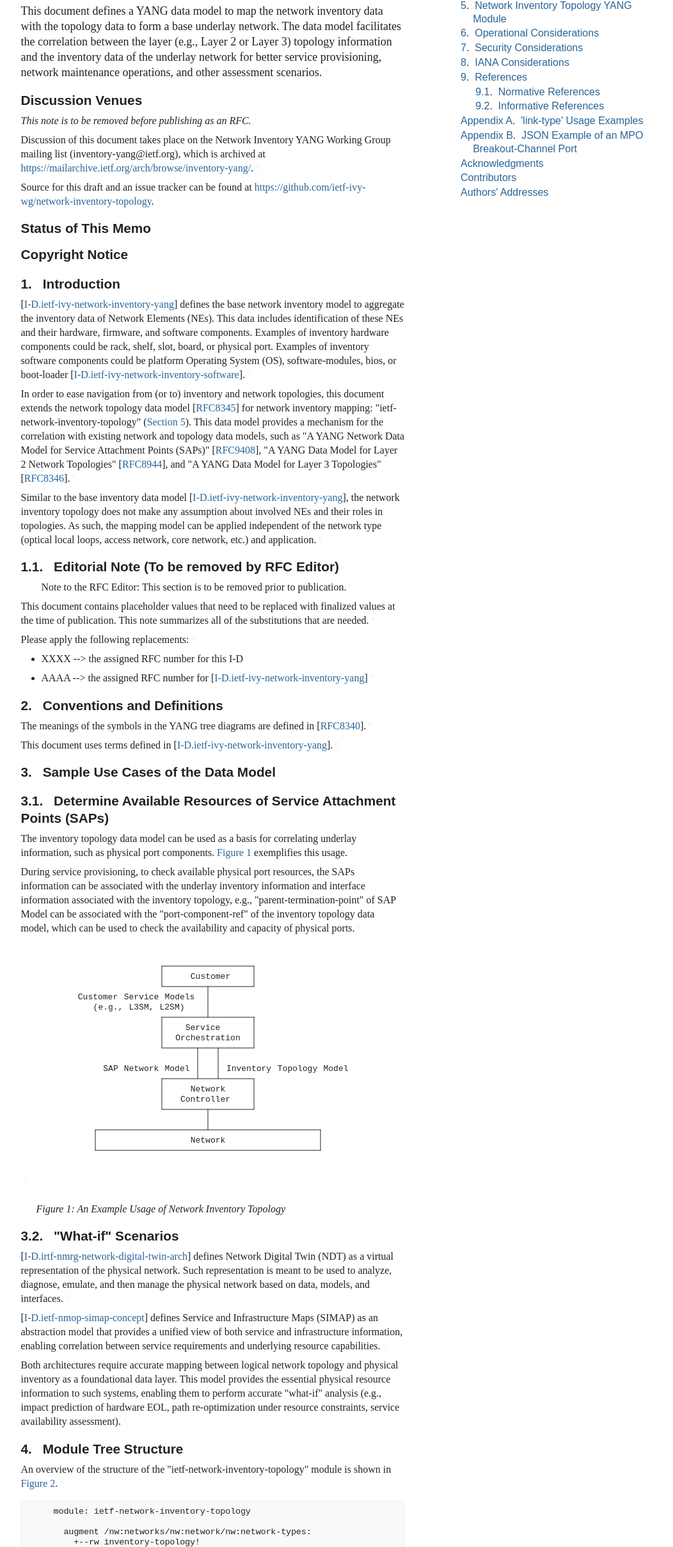
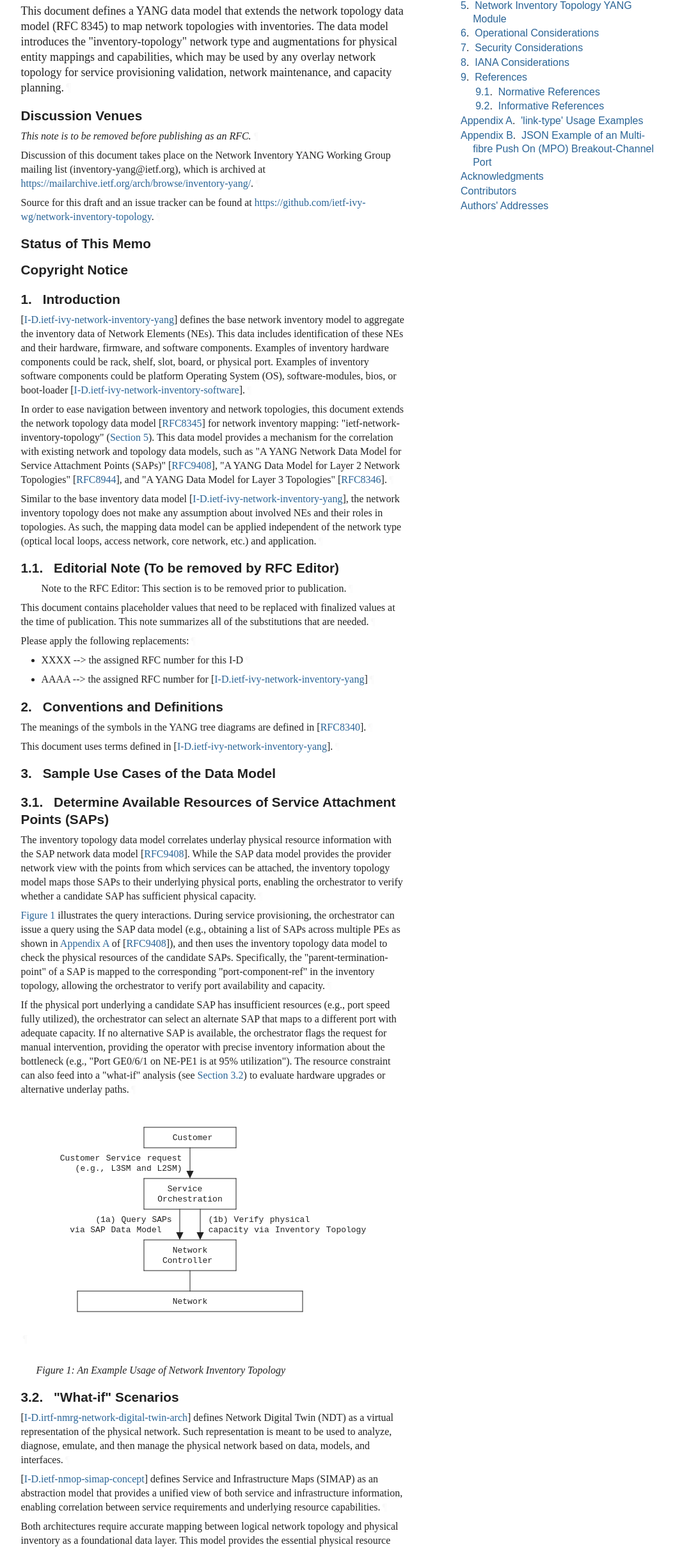
Before and after one commit to ietf-ivy-wg/network-inventory-topology, a plain HTML site: page draft-ietf-ivy-network-inventory-topology.html in a window 1280 px wide. Shown: the part 382-2800 px from the top of the page at 64% size, without its empty margins (92-1144 px from the left). Drawn offline with Linux system fonts and the light colour scheme; a web font is replaced by a local one.

Commit message:
Script updating gh-pages from 3b18710. [ci skip]

```diff
--- a/draft-ietf-ivy-network-inventory-topology.html
+++ b/draft-ietf-ivy-network-inventory-topology.html
@@ -9,14 +9,14 @@
 <meta content="Mohamed Boucadair" name="author">
 <meta content="Cheng Zhou" name="author">
 <meta content="Qin Wu" name="author">
-<meta content="
-       This document defines a YANG data model to
-   map the network inventory data with the topology data
-   to form a base underlay network. The data model facilitates the
-   correlation between the layer (e.g.,  Layer 2 or Layer 3) topology information
-   and the inventory data of the underlay network for better service
-   provisioning, network maintenance operations, and other assessment scenarios.
-    " name="description">
+<meta content='
+       This document defines a YANG data model that extends the network
+topology data model (RFC 8345) to map network topologies with inventories. The data model
+introduces the "inventory-topology" network type and augmentations
+for physical entity mappings and capabilities, which may be used by
+any overlay network topology for service provisioning validation,
+network maintenance, and capacity planning.
+    ' name="description">
 <meta content="xml2rfc 3.33.0" name="generator">
 <meta content="Automation" name="keyword">
 <meta content="Network Digital Map" name="keyword">
@@ -1105,12 +1105,12 @@ svg :is([fill="white"], [fill^="#fff"]) {
 <h1 id="title">A YANG Network Data Model for Inventory Topology Mapping</h1>
 <section id="section-abstract">
       <h2 id="abstract"><a href="#abstract" class="selfRef">Abstract</a></h2>
-<p id="section-abstract-1">This document defines a YANG data model to
-   map the network inventory data with the topology data
-   to form a base underlay network. The data model facilitates the
-   correlation between the layer (e.g.,  Layer 2 or Layer 3) topology information
-   and the inventory data of the underlay network for better service
-   provisioning, network maintenance operations, and other assessment scenarios.<a href="#section-abstract-1" class="pilcrow">¶</a></p>
+<p id="section-abstract-1">This document defines a YANG data model that extends the network
+topology data model (RFC 8345) to map network topologies with inventories. The data model
+introduces the "inventory-topology" network type and augmentations
+for physical entity mappings and capabilities, which may be used by
+any overlay network topology for service provisioning validation,
+network maintenance, and capacity planning.<a href="#section-abstract-1" class="pilcrow">¶</a></p>
 </section>
 <section class="note rfcEditorRemove" id="section-note.1">
       <h2 id="name-discussion-venues">
@@ -1231,7 +1231,7 @@ svg :is([fill="white"], [fill^="#fff"]) {
             <p id="section-toc.1-1.10.1"><a href="#appendix-A" class="auto internal xref">Appendix A</a>.  <a href="#name-link-type-usage-examples" class="internal xref">'link-type' Usage Examples</a></p>
 </li>
           <li class="compact toc ulBare ulEmpty" id="section-toc.1-1.11">
-            <p id="section-toc.1-1.11.1"><a href="#appendix-B" class="auto internal xref">Appendix B</a>.  <a href="#name-json-example-of-an-mpo-brea" class="internal xref">JSON Example of an MPO Breakout-Channel Port</a></p>
+            <p id="section-toc.1-1.11.1"><a href="#appendix-B" class="auto internal xref">Appendix B</a>.  <a href="#name-json-example-of-an-multi-fi" class="internal xref">JSON Example of an Multi-fibre Push On (MPO) Breakout-Channel Port</a></p>
 </li>
           <li class="compact toc ulBare ulEmpty" id="section-toc.1-1.12">
             <p id="section-toc.1-1.12.1"><a href="#appendix-C" class="auto internal xref"></a><a href="#name-acknowledgments" class="internal xref">Acknowledgments</a></p>
@@ -1257,14 +1257,14 @@ svg :is([fill="white"], [fill^="#fff"]) {
    of inventory hardware components could be rack, shelf, slot, board,
    or physical port.  Examples of inventory software components could
    be platform Operating System (OS), software-modules, bios, or boot-loader <span>[<a href="#I-D.ietf-ivy-network-inventory-software" class="cite xref">I-D.ietf-ivy-network-inventory-software</a>]</span>.<a href="#section-1-1" class="pilcrow">¶</a></p>
-<p id="section-1-2">In order to ease navigation from (or to) inventory and network topologies,
+<p id="section-1-2">In order to ease navigation between inventory and network topologies,
 this document extends the network topology data model <span>[<a href="#RFC8345" class="cite xref">RFC8345</a>]</span> for network
 inventory mapping: "ietf-network-inventory-topology" (<a href="#sec-module" class="auto internal xref">Section 5</a>).  This data model provides a mechanism for the correlation with existing
 network and topology data models, such as "A YANG Network Data Model for Service Attachment Points (SAPs)" <span>[<a href="#RFC9408" class="cite xref">RFC9408</a>]</span>,
 "A YANG Data Model for Layer 2 Network Topologies" <span>[<a href="#RFC8944" class="cite xref">RFC8944</a>]</span>, and "A YANG Data Model for Layer 3 Topologies" <span>[<a href="#RFC8346" class="cite xref">RFC8346</a>]</span>.<a href="#section-1-2" class="pilcrow">¶</a></p>
 <p id="section-1-3">Similar to the base inventory data model  <span>[<a href="#I-D.ietf-ivy-network-inventory-yang" class="cite xref">I-D.ietf-ivy-network-inventory-yang</a>]</span>, the network inventory topology
 does not make any assumption about involved NEs and their roles in topologies. As such, the mapping
-model can be applied independent of the network type (optical local loops, access network, core network, etc.) and application.<a href="#section-1-3" class="pilcrow">¶</a></p>
+data model can be applied independent of the network type (optical local loops, access network, core network, etc.) and application.<a href="#section-1-3" class="pilcrow">¶</a></p>
 <div id="editorial-note-to-be-removed-by-rfc-editor">
 <section id="section-1.1">
         <h3 id="name-editorial-note-to-be-remove">
@@ -1308,29 +1308,45 @@ model can be applied independent of the network type (optical local loops, acces
         <h3 id="name-determine-available-resourc">
 <a href="#section-3.1" class="section-number selfRef">3.1. </a><a href="#name-determine-available-resourc" class="section-name selfRef">Determine Available Resources of Service Attachment Points (SAPs)</a>
         </h3>
-<p id="section-3.1-1">The inventory topology data model can be used as a basis for correlating
-   underlay information, such as physical port components.  <a href="#nwi-topology-usage" class="auto internal xref">Figure 1</a> exemplifies this usage.<a href="#section-3.1-1" class="pilcrow">¶</a></p>
-<p id="section-3.1-2">During service provisioning, to check available physical port
-   resources, the SAPs information can be
-   associated with the underlay inventory information and interface
-   information associated with the inventory topology, e.g.,
-   "parent-termination-point" of SAP Model can be associated with the
-   "port-component-ref" of the inventory topology data model,
-   which can be used to check the availability and capacity of physical
-   ports.<a href="#section-3.1-2" class="pilcrow">¶</a></p>
+<p id="section-3.1-1">The inventory topology data model correlates underlay physical
+resource information with the SAP network data model <span>[<a href="#RFC9408" class="cite xref">RFC9408</a>]</span>.
+While the SAP data model provides the provider network view with the
+points from which services can be attached, the inventory
+topology model maps those SAPs to their underlying physical
+ports, enabling the orchestrator to verify whether a candidate
+SAP has sufficient physical capacity.<a href="#section-3.1-1" class="pilcrow">¶</a></p>
+<p id="section-3.1-2"><a href="#nwi-topology-usage" class="auto internal xref">Figure 1</a> illustrates the query interactions.
+During service provisioning, the orchestrator can issue a query using the SAP
+data model (e.g., obtaining a list of SAPs across multiple PEs
+as shown in <span><a href="https://rfc-editor.org/rfc/rfc9408#appendix-A" class="relref">Appendix A</a> of [<a href="#RFC9408" class="cite xref">RFC9408</a>]</span>), and then uses the
+inventory topology data model to check the physical resources of the
+candidate SAPs.  Specifically, the "parent-termination-point"
+of a SAP is mapped to the corresponding "port-component-ref"
+in the inventory topology, allowing the orchestrator to verify
+port availability and capacity.<a href="#section-3.1-2" class="pilcrow">¶</a></p>
+<p id="section-3.1-3">If the physical port underlying a candidate SAP has insufficient
+resources (e.g., port speed fully utilized), the orchestrator
+can select an alternate SAP that maps to a different port
+with adequate capacity.  If no alternative SAP is available,
+the orchestrator flags the request for manual intervention,
+providing the operator with precise inventory information
+about the bottleneck (e.g., "Port GE0/6/1 on NE-PE1 is at 95% utilization").
+The resource constraint can also feed into a "what-if" analysis
+(see <a href="#sec-whatif" class="auto internal xref">Section 3.2</a>) to evaluate hardware upgrades or
+alternative underlay paths.<a href="#section-3.1-3" class="pilcrow">¶</a></p>
 <span id="name-an-example-usage-of-network"></span><div id="nwi-topology-usage">
 <figure id="figure-1">
-          <div id="section-3.1-3.1">
-            <div class="alignCenter art-svg artwork" id="section-3.1-3.1.1">
-<svg xmlns="http://www.w3.org/2000/svg" version="1.1" height="352" width="432" viewBox="0 0 432 352" class="diagram" text-anchor="middle" font-family="monospace" font-size="13px" stroke-linecap="round">
+          <div id="section-3.1-4.1">
+            <div class="alignCenter art-svg artwork" id="section-3.1-4.1.1">
+<svg xmlns="http://www.w3.org/2000/svg" version="1.1" height="352" width="488" viewBox="0 0 488 352" class="diagram" text-anchor="middle" font-family="monospace" font-size="13px" stroke-linecap="round">
                 <path d="M 32,288 L 32,320" fill="none" stroke="black"></path>
                 <path d="M 136,32 L 136,64" fill="none" stroke="black"></path>
                 <path d="M 136,112 L 136,160" fill="none" stroke="black"></path>
                 <path d="M 136,208 L 136,256" fill="none" stroke="black"></path>
-                <path d="M 192,160 L 192,208" fill="none" stroke="black"></path>
-                <path d="M 208,64 L 208,112" fill="none" stroke="black"></path>
+                <path d="M 192,160 L 192,200" fill="none" stroke="black"></path>
+                <path d="M 208,64 L 208,104" fill="none" stroke="black"></path>
                 <path d="M 208,256 L 208,288" fill="none" stroke="black"></path>
-                <path d="M 224,160 L 224,208" fill="none" stroke="black"></path>
+                <path d="M 224,160 L 224,200" fill="none" stroke="black"></path>
                 <path d="M 280,32 L 280,64" fill="none" stroke="black"></path>
                 <path d="M 280,112 L 280,160" fill="none" stroke="black"></path>
                 <path d="M 280,208 L 280,256" fill="none" stroke="black"></path>
@@ -1343,27 +1359,39 @@ model can be applied independent of the network type (optical local loops, acces
                 <path d="M 136,256 L 280,256" fill="none" stroke="black"></path>
                 <path d="M 32,288 L 384,288" fill="none" stroke="black"></path>
                 <path d="M 32,320 L 384,320" fill="none" stroke="black"></path>
+                <polygon class="arrowhead" points="232,200 220,194.4 220,205.6" fill="black" transform="rotate(90,224,200)"></polygon>
+                <polygon class="arrowhead" points="216,104 204,98.4 204,109.6" fill="black" transform="rotate(90,208,104)"></polygon>
+                <polygon class="arrowhead" points="200,200 188,194.4 188,205.6" fill="black" transform="rotate(90,192,200)"></polygon>
                 <g class="text">
                   <text x="212" y="52">Customer</text>
                   <text x="36" y="84">Customer</text>
                   <text x="104" y="84">Service</text>
-                  <text x="164" y="84">Models</text>
+                  <text x="168" y="84">request</text>
                   <text x="52" y="100">(e.g.,</text>
-                  <text x="104" y="100">L3SM,</text>
-                  <text x="152" y="100">L2SM)</text>
+                  <text x="100" y="100">L3SM</text>
+                  <text x="136" y="100">and</text>
+                  <text x="176" y="100">L2SM)</text>
                   <text x="200" y="132">Service</text>
                   <text x="208" y="148">Orchestration</text>
-                  <text x="56" y="196">SAP</text>
-                  <text x="104" y="196">Network</text>
-                  <text x="160" y="196">Model</text>
-                  <text x="272" y="196">Inventory</text>
-                  <text x="348" y="196">Topology</text>
-                  <text x="408" y="196">Model</text>
+                  <text x="76" y="180">(1a)</text>
+                  <text x="120" y="180">Query</text>
+                  <text x="164" y="180">SAPs</text>
+                  <text x="252" y="180">(1b)</text>
+                  <text x="300" y="180">Verify</text>
+                  <text x="364" y="180">physical</text>
+                  <text x="32" y="196">via</text>
+                  <text x="64" y="196">SAP</text>
+                  <text x="100" y="196">Data</text>
+                  <text x="144" y="196">Model</text>
+                  <text x="268" y="196">capacity</text>
+                  <text x="320" y="196">via</text>
+                  <text x="376" y="196">Inventory</text>
+                  <text x="452" y="196">Topology</text>
                   <text x="208" y="228">Network</text>
                   <text x="204" y="244">Controller</text>
                   <text x="208" y="308">Network</text>
                 </g>
-              </svg><a href="#section-3.1-3.1.1" class="pilcrow">¶</a>
+              </svg><a href="#section-3.1-4.1.1" class="pilcrow">¶</a>
 </div>
 </div>
 <figcaption><a href="#figure-1" class="selfRef">Figure 1</a>:
@@ -1372,7 +1400,7 @@ model can be applied independent of the network type (optical local loops, acces
 </div>
 </section>
 </div>
-<div id="what-if-scenarios">
+<div id="sec-whatif">
 <section id="section-3.2">
         <h3 id="name-what-if-scenarios">
 <a href="#section-3.2" class="section-number selfRef">3.2. </a><a href="#name-what-if-scenarios" class="section-name selfRef">"What-if" Scenarios</a>
@@ -1390,7 +1418,7 @@ model can be applied independent of the network type (optical local loops, acces
  and physical inventory as a foundational data layer. This model provides
  the essential physical resource information to such systems, enabling
  them to perform accurate "what-if" analysis (e.g., impact prediction
- of hardware EOL, path re-optimization under resource constraints, service
+ of hardware End-of-Life, path re-optimization under resource constraints, service
  availability assessment).<a href="#section-3.2-3" class="pilcrow">¶</a></p>
 </section>
 </div>
@@ -1432,14 +1460,9 @@ module: ietf-network-inventory-topology
 <p id="section-4-3">The module augments the "ietf-network-topology" module as follows:<a href="#section-4-3" class="pilcrow">¶</a></p>
 <ul class="normal">
 <li class="normal" id="section-4-4.1">
-          <p id="section-4-4.1.1">Inventory mapping attributes for nodes, links, and termination
+          <p id="section-4-4.1.1">Inventory mapping attributes for nodes, and termination
       points: The corresponding containers augments the topology module
       with the references to the base network inventory<a href="#section-4-4.1.1" class="pilcrow">¶</a></p>
-<p id="section-4-4.1.2">
-The inventory topology
- module associates inventory data with overlay topologies.  It can be
- used as the "supporting-networks" of SAP, Layer 2, or Layer 3
- topologies.<a href="#section-4-4.1.2" class="pilcrow">¶</a></p>
 </li>
       </ul>
 <div id="link-extensions">
@@ -1451,7 +1474,7 @@ The inventory topology
 <ul class="normal">
 <li class="normal" id="section-4.1-2.1">
             <p id="section-4.1-2.1.1">"link-type" – A string indicating the link media type, such as
- "copper", "fiber", or "coax". For wireless media, values such as "microwave", or "wifi" may be used<a href="#section-4.1-2.1.1" class="pilcrow">¶</a></p>
+ "copper", "fiber", or "coax". For wireless media, values such as "microwave", or "wlan" may be used<a href="#section-4.1-2.1.1" class="pilcrow">¶</a></p>
 </li>
         </ul>
 <p id="section-4.1-3">The "link-type" serves as a lightweight discriminator that guides to the
@@ -1884,12 +1907,8 @@ vulnerabilities:<a href="#section-7-6" class="pilcrow">¶</a></p>
 <span class="refAuthor">Bierman, A.</span> and <span class="refAuthor">M. Bjorklund</span>, <span class="refTitle">"Network Configuration Access Control Model"</span>, <span class="seriesInfo">STD 91</span>, <span class="seriesInfo">RFC 8341</span>, <span class="seriesInfo">DOI 10.17487/RFC8341</span>, <time datetime="2018-03" class="refDate">March 2018</time>, <span>&lt;<a href="https://www.rfc-editor.org/rfc/rfc8341">https://www.rfc-editor.org/rfc/rfc8341</a>&gt;</span>. </dd>
 <dd class="break"></dd>
 <dt id="RFC8345">[RFC8345]</dt>
-        <dd>
+      <dd>
 <span class="refAuthor">Clemm, A.</span>, <span class="refAuthor">Medved, J.</span>, <span class="refAuthor">Varga, R.</span>, <span class="refAuthor">Bahadur, N.</span>, <span class="refAuthor">Ananthakrishnan, H.</span>, and <span class="refAuthor">X. Liu</span>, <span class="refTitle">"A YANG Data Model for Network Topologies"</span>, <span class="seriesInfo">RFC 8345</span>, <span class="seriesInfo">DOI 10.17487/RFC8345</span>, <time datetime="2018-03" class="refDate">March 2018</time>, <span>&lt;<a href="https://www.rfc-editor.org/rfc/rfc8345">https://www.rfc-editor.org/rfc/rfc8345</a>&gt;</span>. </dd>
-<dd class="break"></dd>
-<dt id="RFC9408">[RFC9408]</dt>
-      <dd>
-<span class="refAuthor">Boucadair, M., Ed.</span>, <span class="refAuthor">Gonzalez de Dios, O.</span>, <span class="refAuthor">Barguil, S.</span>, <span class="refAuthor">Wu, Q.</span>, and <span class="refAuthor">V. Lopez</span>, <span class="refTitle">"A YANG Network Data Model for Service Attachment Points (SAPs)"</span>, <span class="seriesInfo">RFC 9408</span>, <span class="seriesInfo">DOI 10.17487/RFC9408</span>, <time datetime="2023-06" class="refDate">June 2023</time>, <span>&lt;<a href="https://www.rfc-editor.org/rfc/rfc9408">https://www.rfc-editor.org/rfc/rfc9408</a>&gt;</span>. </dd>
 <dd class="break"></dd>
 </dl>
 </section>
@@ -1947,6 +1966,10 @@ vulnerabilities:<a href="#section-7-6" class="pilcrow">¶</a></p>
 <dt id="RFC8944">[RFC8944]</dt>
         <dd>
 <span class="refAuthor">Dong, J.</span>, <span class="refAuthor">Wei, X.</span>, <span class="refAuthor">Wu, Q.</span>, <span class="refAuthor">Boucadair, M.</span>, and <span class="refAuthor">A. Liu</span>, <span class="refTitle">"A YANG Data Model for Layer 2 Network Topologies"</span>, <span class="seriesInfo">RFC 8944</span>, <span class="seriesInfo">DOI 10.17487/RFC8944</span>, <time datetime="2020-11" class="refDate">November 2020</time>, <span>&lt;<a href="https://www.rfc-editor.org/rfc/rfc8944">https://www.rfc-editor.org/rfc/rfc8944</a>&gt;</span>. </dd>
+<dd class="break"></dd>
+<dt id="RFC9408">[RFC9408]</dt>
+        <dd>
+<span class="refAuthor">Boucadair, M., Ed.</span>, <span class="refAuthor">Gonzalez de Dios, O.</span>, <span class="refAuthor">Barguil, S.</span>, <span class="refAuthor">Wu, Q.</span>, and <span class="refAuthor">V. Lopez</span>, <span class="refTitle">"A YANG Network Data Model for Service Attachment Points (SAPs)"</span>, <span class="seriesInfo">RFC 9408</span>, <span class="seriesInfo">DOI 10.17487/RFC9408</span>, <time datetime="2023-06" class="refDate">June 2023</time>, <span>&lt;<a href="https://www.rfc-editor.org/rfc/rfc9408">https://www.rfc-editor.org/rfc/rfc9408</a>&gt;</span>. </dd>
 <dd class="break"></dd>
 <dt id="RFC9907">[RFC9907]</dt>
       <dd>
@@ -2065,10 +2088,10 @@ elements/nwi:network-element[ne-id='NE-SW2']/nwi:components/nwi:\
 </div>
 </section>
 </div>
-<div id="json-example-of-an-mpo-breakout-channel-port">
+<div id="json-example-of-an-multi-fibre-push-on-mpo-breakout-channel-port">
 <section id="appendix-B">
-      <h2 id="name-json-example-of-an-mpo-brea">
-<a href="#appendix-B" class="section-number selfRef">Appendix B. </a><a href="#name-json-example-of-an-mpo-brea" class="section-name selfRef">JSON Example of an MPO Breakout-Channel Port</a>
+      <h2 id="name-json-example-of-an-multi-fi">
+<a href="#appendix-B" class="section-number selfRef">Appendix B. </a><a href="#name-json-example-of-an-multi-fi" class="section-name selfRef">JSON Example of an Multi-fibre Push On (MPO) Breakout-Channel Port</a>
       </h2>
 <p id="appendix-B-1">This appendix provides an example of a 400 Gb/s DR4 port that is physically implemented as four independent 100 Gb/s lanes (an MPO breakout). The lanes are exposed as breakout-channel entries so that the port can later be configured as either a single 400G trunk or four 100G breakout interfaces. The instance data below shows the minimal JSON encoding <span>[<a href="#RFC7951" class="cite xref">RFC7951</a>]</span> of the "port-breakout" container for this port.<a href="#appendix-B-1" class="pilcrow">¶</a></p>
 <div class="lang-json sourcecode" id="appendix-B-2">
```
Also changed, not shown: draft-ietf-ivy-network-inventory-topology.txt (+57 -43 lines).
